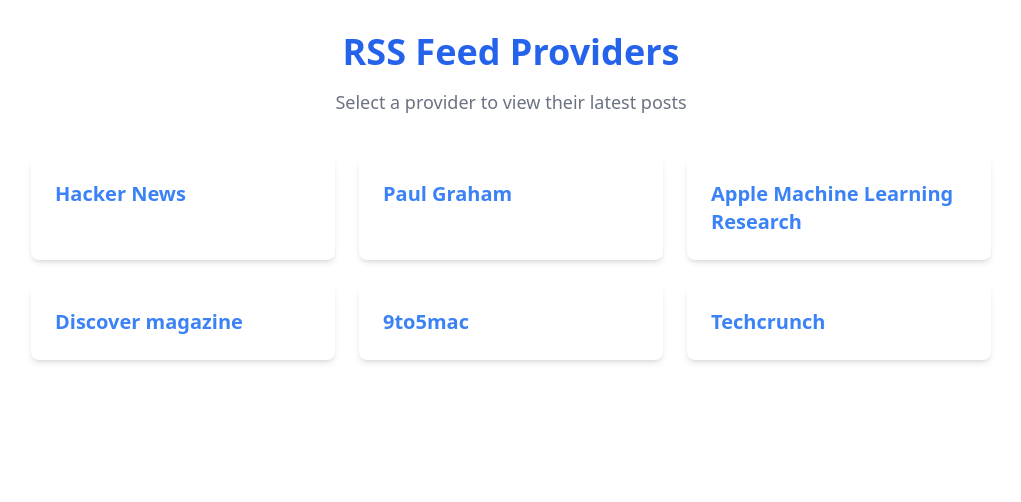
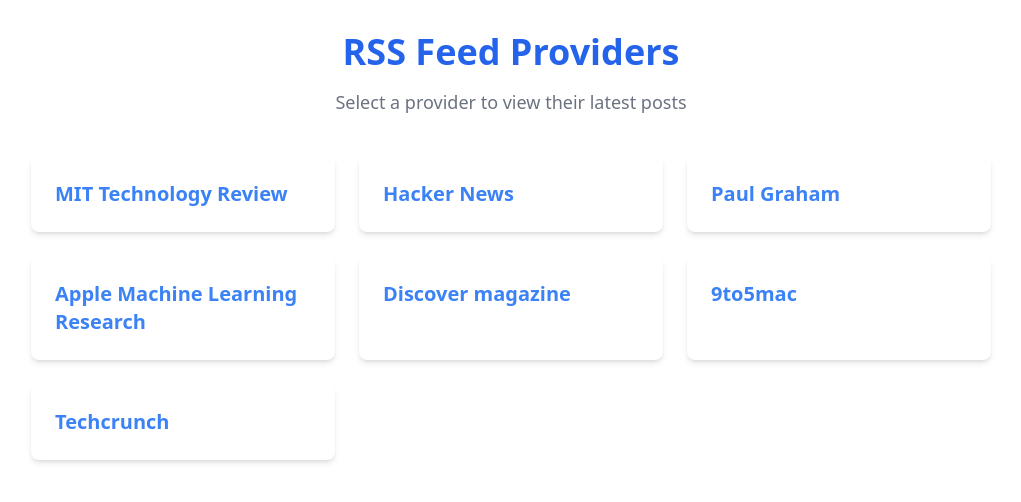
Before and after one commit to myspace8/Profeed, a Next.js app: page / in a window 1280 px wide. Shown: the top 502 px of the page, without its empty margins (129-1150 px from the left). Built offline with nearby package versions, Linux system fonts and the light colour scheme.

Commit message:
Added mit tech review

```diff
--- a/app/rssFeeds.js
+++ b/app/rssFeeds.js
@@ -1,9 +1,10 @@
 
 export const rssFeeds = [
-    { name: "Hacker News", slug: "hacker-news", url: "https://hnrss.org/frontpage" },
-    {name: "Paul Graham", slug: "paul-graham", url: "http://www.aaronsw.com/2002/feeds/pgessays.rss"},
-    {name: "Apple Machine Learning Research", slug: "apple-machine-learning-research", url: "https://machinelearning.apple.com/rss.xml"},
-    {name: "Discover magazine", slug: "Dicover", url: "http://feeds.feedburner.com/discovercrux"},
-    {name: "9to5mac", slug: "9-to-5mac", url: "https://9to5mac.com/feed/"},
-    {name: "Techcrunch", slug: "techcrunch", url: "https://techcrunch.com/feed/"},
-  ];
+  { name: "MIT Technology Review", slug: "MIT-Technology-Review", url: "https://www.technologyreview.com/feed" },
+  { name: "Hacker News", slug: "hacker-news", url: "https://hnrss.org/frontpage" },
+  { name: "Paul Graham", slug: "paul-graham", url: "http://www.aaronsw.com/2002/feeds/pgessays.rss" },
+  { name: "Apple Machine Learning Research", slug: "apple-machine-learning-research", url: "https://machinelearning.apple.com/rss.xml" },
+  { name: "Discover magazine", slug: "Dicover", url: "http://feeds.feedburner.com/discovercrux" },
+  { name: "9to5mac", slug: "9-to-5mac", url: "https://9to5mac.com/feed/" },
+  { name: "Techcrunch", slug: "techcrunch", url: "https://techcrunch.com/feed/" },
+];
```
